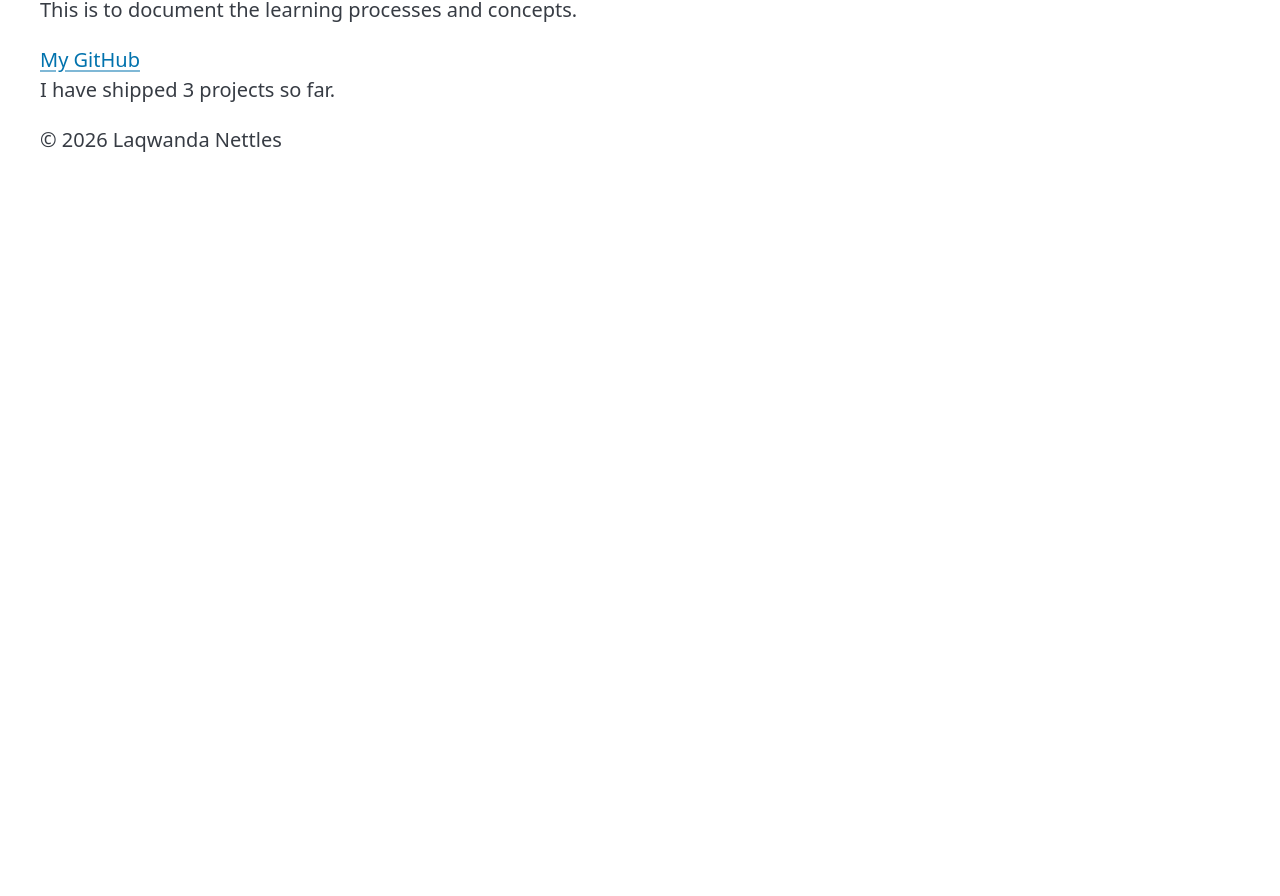
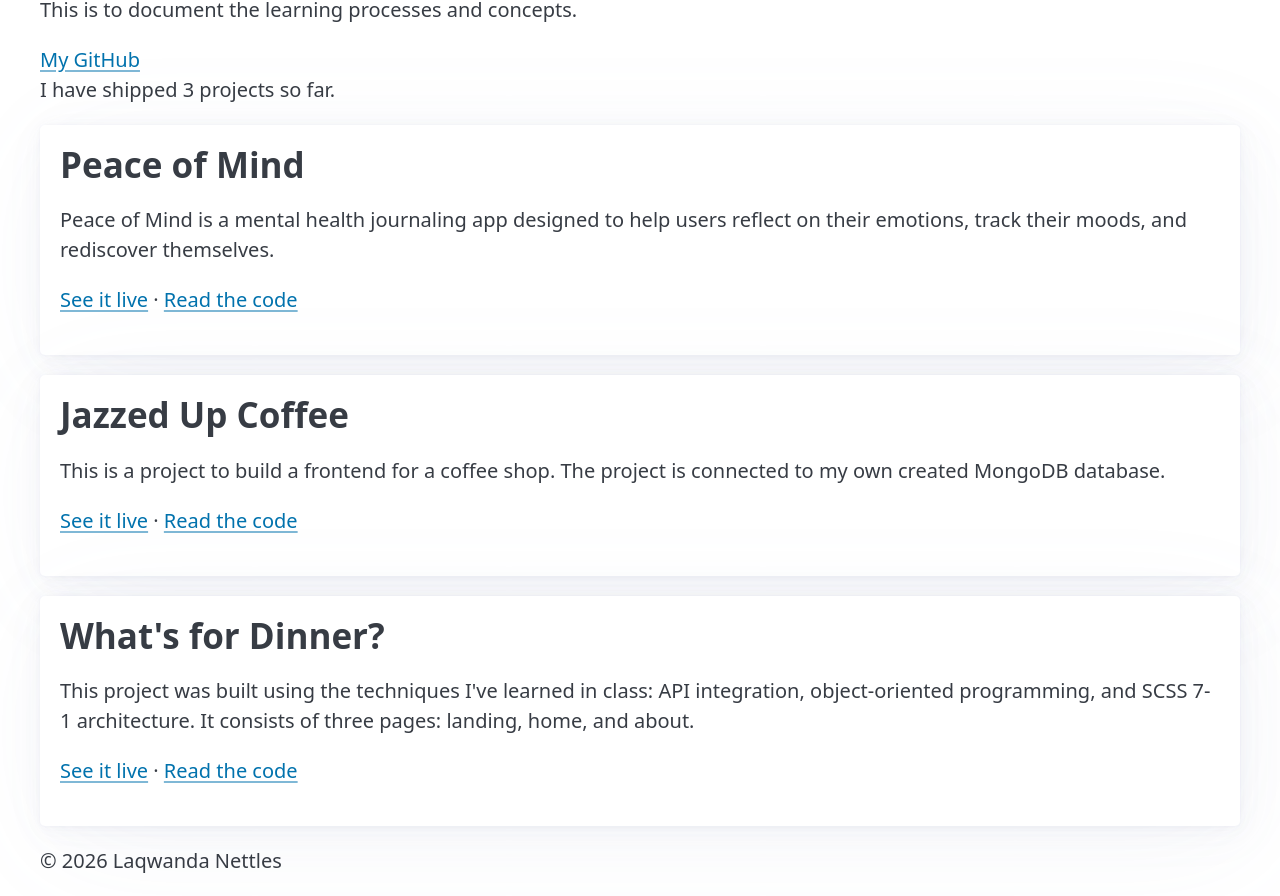
Before and after one commit to Laqwanda-Nettles/portfolio, a React (Vite) app: page / in a window 1280 px wide. Shown: the part 375-1271 px from the top of the page. Before the commit the page ends 800 px from the top, so only its background shows below. Built offline with nearby package versions, Linux system fonts and the light colour scheme.

Commit message:
add cards for my projects closes #3

```diff
--- a/src/App.jsx
+++ b/src/App.jsx
@@ -4,6 +4,9 @@ import Fortune from "./Fortune";
 import Footer from "./Footer";
 import GitHubLink from "./GitHubLink";
 import ProjectCount from "./ProjectCount";
+import MentalHealthPortfolioCard from "./MentalHeathPortfolioCard";
+import CoffeeShopPortfolioCard from "./CoffeeShopPortfolioCard";
+import RecipeAppPortfolioCard from "./RecipeAppPortfolioCard";
 
 function App() {
   return (
@@ -14,6 +17,9 @@ function App() {
       <About />
       <GitHubLink />
       <ProjectCount />
+      <MentalHealthPortfolioCard />
+      <CoffeeShopPortfolioCard />
+      <RecipeAppPortfolioCard />
       <Footer />
     </div>
   );
--- /dev/null
+++ b/src/CoffeeShopPortfolioCard.jsx
@@ -0,0 +1,18 @@
+function CoffeeShopPortfolioCard() {
+  let name = "Jazzed Up Coffee";
+  let description =
+    "This is a project to build a frontend for a coffee shop. The project is connected to my own created MongoDB database.";
+  let liveUrl = "https://coffee-shop-frontend-seven.vercel.app/";
+  let repoUrl = "https://github.com/Laqwanda-Nettles/coffee-shop-frontend";
+  return (
+    <article>
+      <h2>{name}</h2>
+      <p>{description}</p>
+      <p>
+        <a href={liveUrl}>See it live</a> · <a href={repoUrl}>Read the code</a>
+      </p>
+    </article>
+  );
+}
+
+export default CoffeeShopPortfolioCard;
--- /dev/null
+++ b/src/MentalHeathPortfolioCard.jsx
@@ -0,0 +1,18 @@
+function MentalHealthPortfolioCard() {
+  let name = "Peace of Mind";
+  let description =
+    "Peace of Mind is a mental health journaling app designed to help users reflect on their emotions, track their moods, and rediscover themselves.";
+  let liveUrl = "https://peace-of-mind-rouge.vercel.app/";
+  let repoUrl = "https://github.com/Laqwanda-Nettles/Peace-of-Mind";
+  return (
+    <article>
+      <h2>{name}</h2>
+      <p>{description}</p>
+      <p>
+        <a href={liveUrl}>See it live</a> · <a href={repoUrl}>Read the code</a>
+      </p>
+    </article>
+  );
+}
+
+export default MentalHealthPortfolioCard;
--- /dev/null
+++ b/src/RecipeAppPortfolioCard.jsx
@@ -0,0 +1,18 @@
+function RecipeAppPortfolioCard() {
+  let name = "What's for Dinner?";
+  let description =
+    "This project was built using the techniques I've learned in class: API integration, object-oriented programming, and SCSS 7-1 architecture. It consists of three pages: landing, home, and about.";
+  let liveUrl = "https://laqwanda-nettles.github.io/Recipe-App/";
+  let repoUrl = "https://github.com/Laqwanda-Nettles/Recipe-App";
+  return (
+    <article>
+      <h2>{name}</h2>
+      <p>{description}</p>
+      <p>
+        <a href={liveUrl}>See it live</a> · <a href={repoUrl}>Read the code</a>
+      </p>
+    </article>
+  );
+}
+
+export default RecipeAppPortfolioCard;
```
